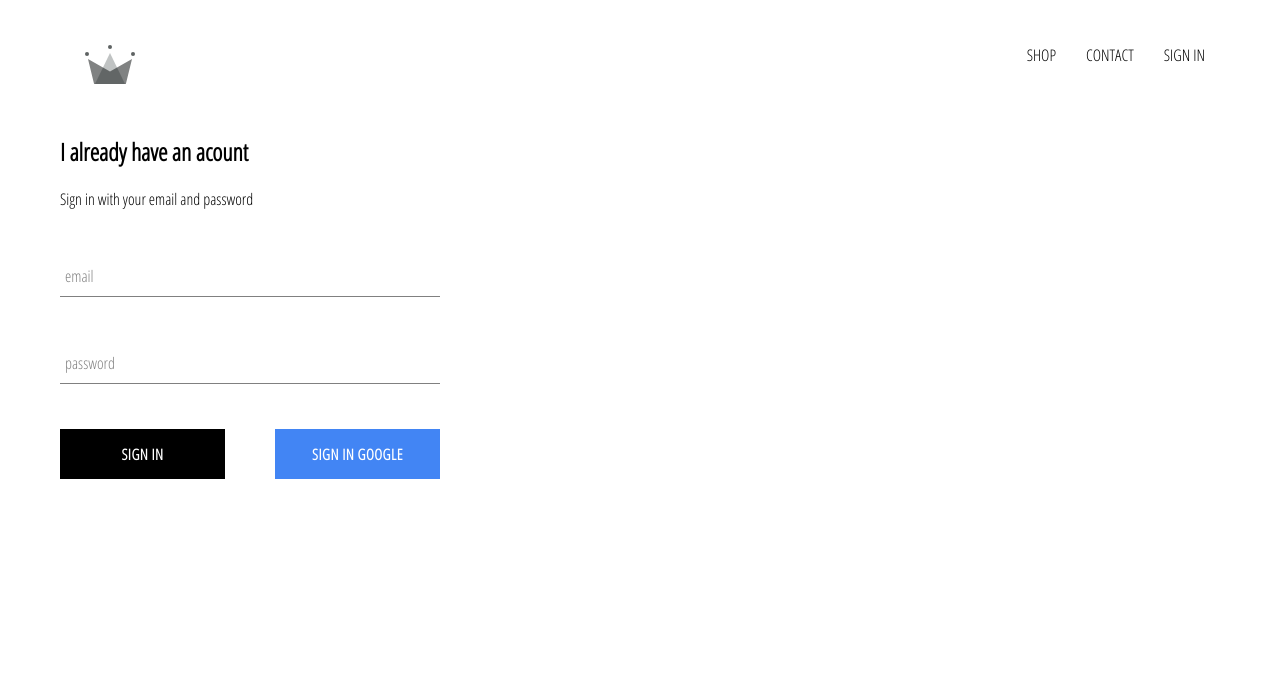
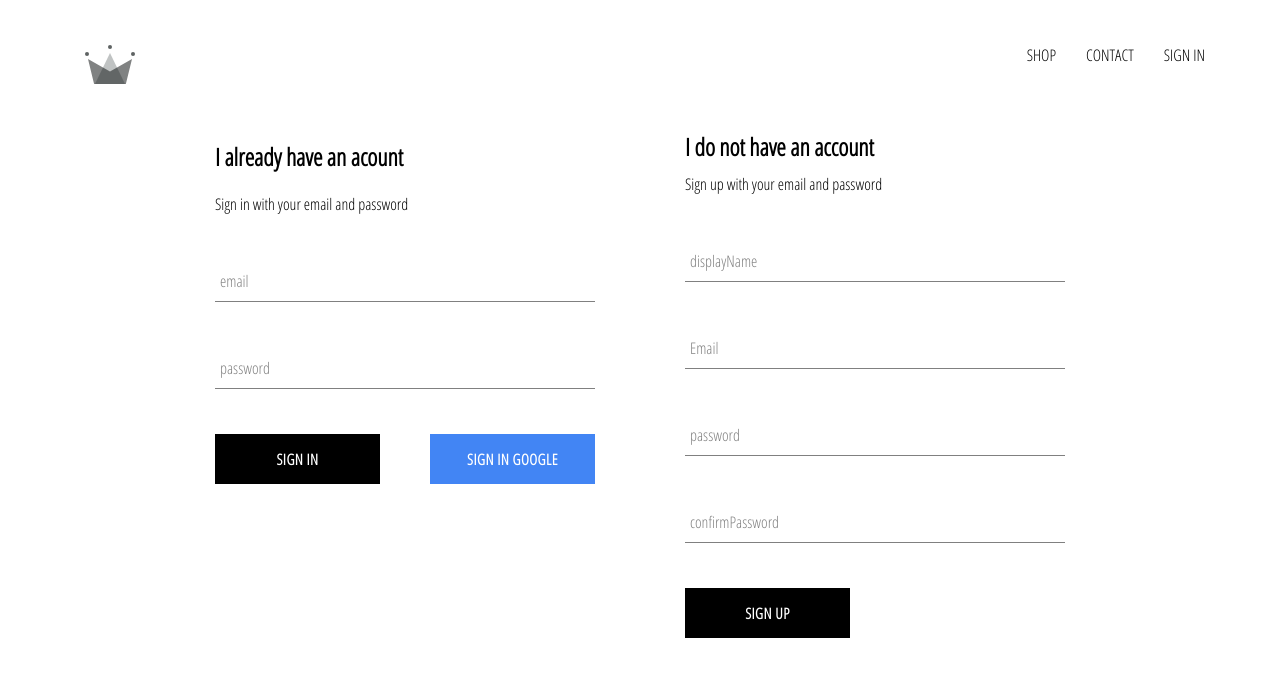
Before and after one commit to stanregie105/premium-clothing-withsagas, a React (Create React App) app: page /signin in a window 1280 px wide. Shown: the top 676 px of the page. Built offline with nearby package versions, Linux system fonts and the light colour scheme; no server answers.

Commit message:
implement firebase utils, included ability to store authenticated users into firestore databnase

```diff
--- a/src/App.js
+++ b/src/App.js
@@ -5,7 +5,7 @@ import ShopPage from './pages/shop/shop.component.jsx';
 import Header from './components/header/header.component.jsx';
 import SignInAndSignUpPage from './pages/sign-in-and-sign-up/sign-in-and-sign-up.component';
 import './App.css';
-import { auth} from './firebase/firebase.utils';
+import { auth, createUserProfileDocument} from './firebase/firebase.utils';
 //import CardList from './card';
 
 
@@ -20,10 +20,23 @@ class App extends Component{
  unsubscribeFromAuth = null;
 
  componentDidMount(){
-  this.unsubscribeFromAuth= auth.onAuthStateChanged(user=>{
-     this.setState({ currentUser: user});
-     console.log(user);
-   })
+  this.unsubscribeFromAuth= auth.onAuthStateChanged(async userAuth=>{
+     //this.setState({ currentUser: user});
+     //console.log(user);
+      if(userAuth){
+        const userRef = await createUserProfileDocument(userAuth);
+        userRef.onSnapshot(snapShot=>{
+            this.setState({
+              currentUser:{
+                id: snapShot.id,
+                ...snapShot.data()
+              }
+            });
+            console.log(this.state);
+        });
+      }
+      this.setState({currentUser: userAuth});
+   });
 
  }
  componentWillUnmount(){
--- /dev/null
+++ b/src/components/sign-up/sign-up.component.jsx
@@ -0,0 +1,93 @@
+import React from 'react';
+import FormInput from '../form-input/form-input.component';
+import CustomButton from '../custom-button/custom-button.component';
+import { auth, createUserProfileDocument} from '../../firebase/firebase.utils';
+import './sign-up.styles.scss';
+
+class SignUp extends React.Component{
+    constructor(props){
+        super(props);
+        this.state={
+            displayName:'',
+            email:'',
+            password:'',
+            confirmPassword:''
+        }
+    }
+     handleSubmit= async event=>{
+         event.preventDefault();
+        const { displayName,email, password, confirmPassword}=this.state;
+        if(password !== confirmPassword){
+            alert("Passwords don't match");
+            return;
+        }
+         try{
+          const { user} = await auth.createUserWithEmailAndPassword(
+              email,
+               password
+               );
+
+             await createUserProfileDocument(user, { displayName});
+             this.setState({
+               displayName:'',
+               email:'',
+               password:'',
+               confirmPassword:''
+             })
+         }catch(error){
+           console.log(error);
+         }
+
+     }
+
+     handleChange=event=>{
+         const { name, value} = event.target;
+         this.setState({ [name]: value});
+     }
+
+    render(){
+        const { displayName,email, password, confirmPassword}=this.state;
+        return(
+           <div className='sign-up'>
+              <h2 className='title'>I do not have an account</h2>
+              <span>Sign up with your email and password</span>
+              <form className='sign-up-form' onSubmit={this.handleSubmit}>
+                <FormInput
+                type='text'
+                name='displayName'
+                value={displayName}
+                handleChange={this.handleChange}
+                label='displayName'
+                required
+                />
+                 <FormInput
+                type='email'
+                name='email'
+                value={email}
+                handleChange={this.handleChange}
+                label='Email'
+                required
+                />
+                 <FormInput
+                type='password'
+                name='password'
+                value={password}
+                handleChange={this.handleChange}
+                label='password'
+                required
+                />
+                 <FormInput
+                type='password'
+                name='confirmPassword'
+                value={confirmPassword}
+                handleChange={this.handleChange}
+                label='confirmPassword'
+                required
+                />
+                <CustomButton type='submit'>Sign Up</CustomButton>
+              </form>
+           </div>
+        )
+    }
+}
+export default SignUp;
--- /dev/null
+++ b/src/components/sign-up/sign-up.styles.scss
@@ -0,0 +1,9 @@
+.sign-up{
+    display: flex;
+    flex-direction: column;
+    width: 380px;
+
+    .title{
+        margin: 10px 0;
+    }
+}
--- a/src/firebase/firebase.utils.js
+++ b/src/firebase/firebase.utils.js
@@ -12,6 +12,27 @@ const config =  {
     appId: "1:372947098193:web:54af690b57bcc26f27f670",
     measurementId: "G-560QWPXKTZ"
   };
+   export const createUserProfileDocument = async(userAuth, additionalData)=>{
+     if(!userAuth) return;
+     const userRef = firestore.doc(`users/${userAuth.uid}`);
+     const snapShot = await userRef.get();
+     if(!snapShot.exists){
+
+         const{displayName, email} = userAuth;
+         const createdAt = new Date();
+         try{
+             await userRef.set({
+                 displayName,
+                 email,
+                 createdAt,
+                 ...additionalData
+             })
+         }catch(error){
+           console.log('error creating user',error.message);
+         }
+     }
+     return userRef;
+   }
 
   firebase.initializeApp(config);
 
--- a/src/pages/sign-in-and-sign-up/sign-in-and-sign-up.component.jsx
+++ b/src/pages/sign-in-and-sign-up/sign-in-and-sign-up.component.jsx
@@ -2,10 +2,12 @@ import React from 'react';
 
 import './sign-in-and-sign-up.styles.scss';
 import SignIn from '../../components/sign-in/sign-in.component.jsx';
+import SignUp from '../../components/sign-up/sign-up.component.jsx';
 
 const SignInAndSignUpPage = () =>(
   <div className="sign-in-and-sign-up">
       <SignIn/>
+      <SignUp/>
   </div>
 );
 export default SignInAndSignUpPage;
--- a/src/pages/sign-in-and-sign-up/sign-in-and-sign-up.styles.scss
+++ b/src/pages/sign-in-and-sign-up/sign-in-and-sign-up.styles.scss
@@ -0,0 +1,6 @@
+.sign-in-and-sign-up{
+    width: 850px;
+    display: flex;
+    justify-content: space-between;
+    margin: 30px auto;
+}
```
